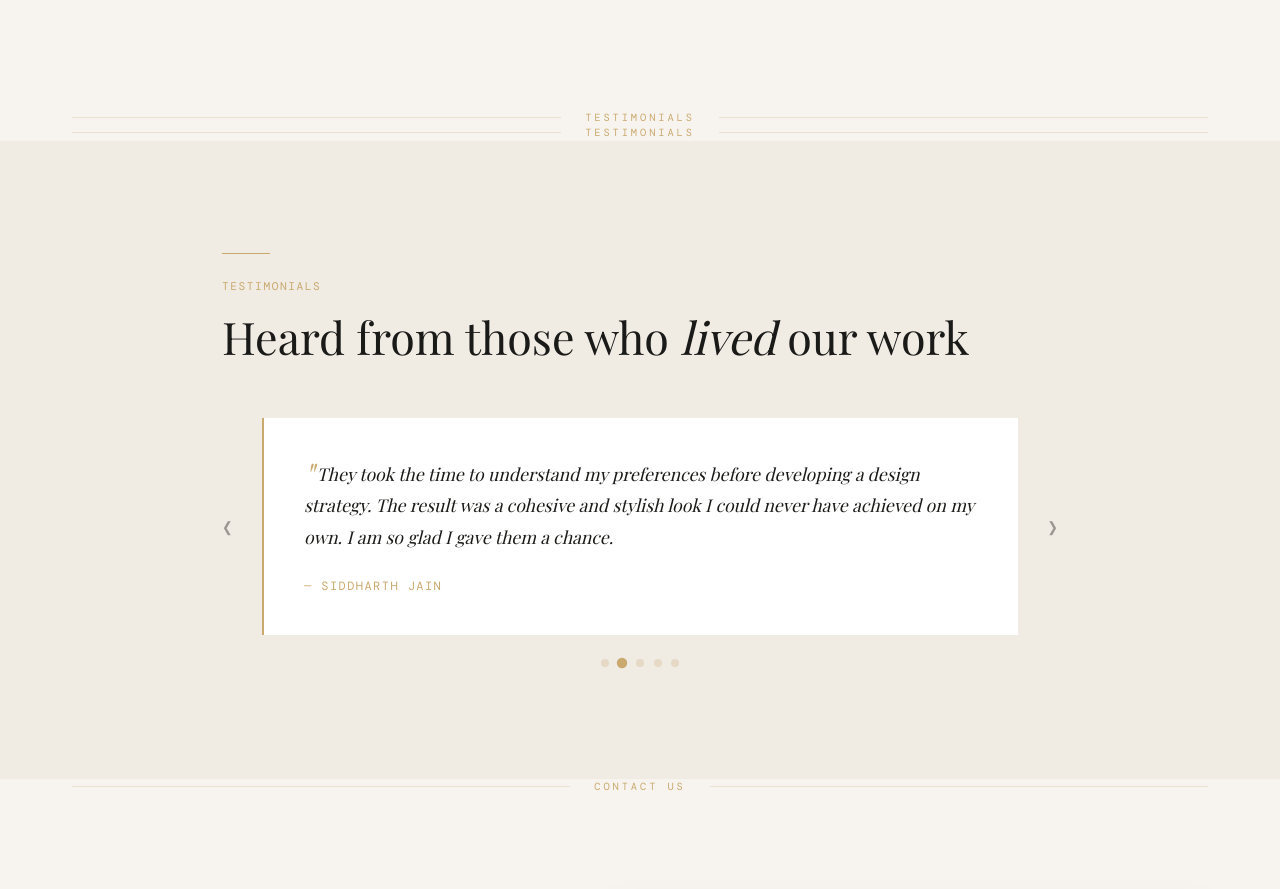
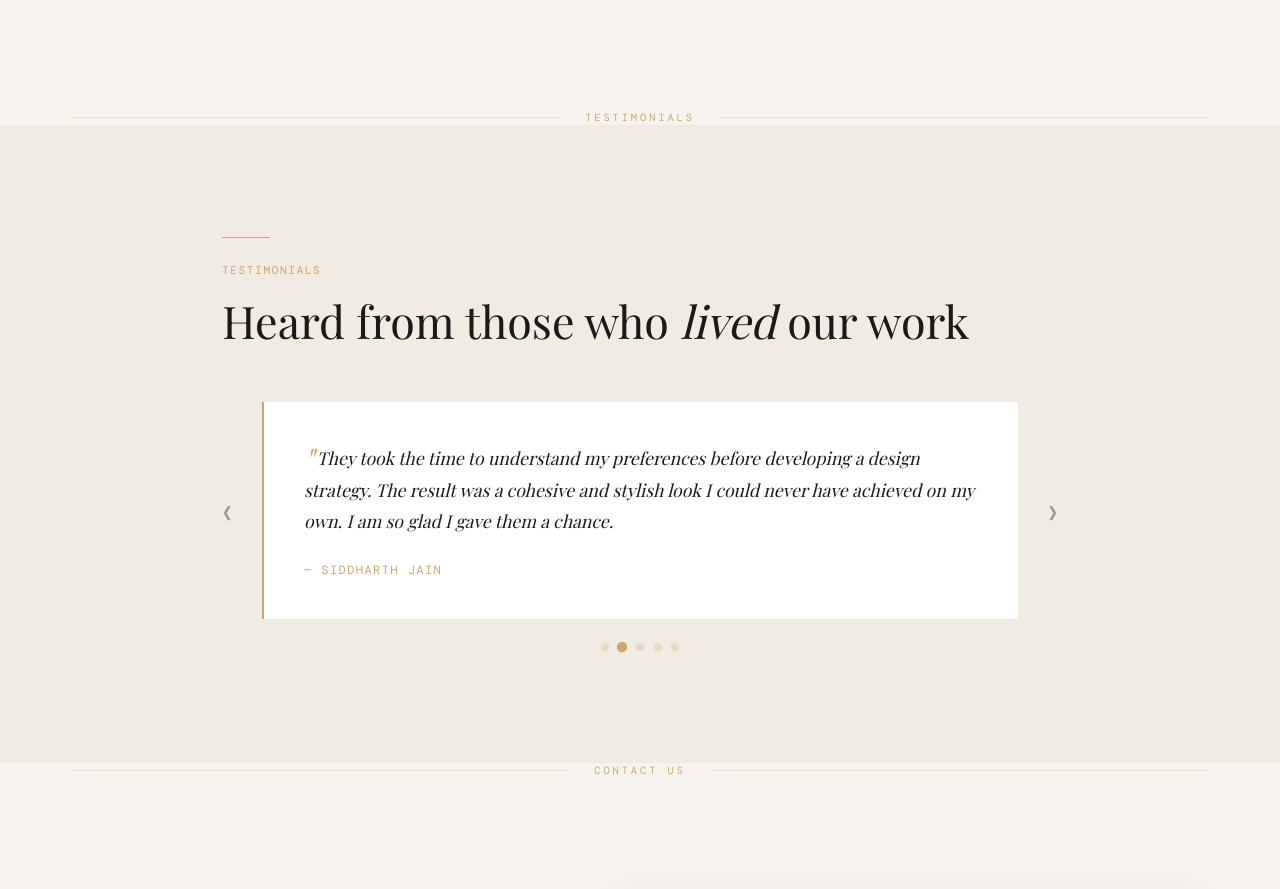
Before and after one commit to ShreyaSinghal12/rsd-website, a React (Vite) app: page / in a window 1280 px wide. Shown: the part 5441-6330 px from the top of the page. Built offline with nearby package versions, Linux system fonts and the light colour scheme; a web font is replaced by a local one.

Commit message:
Removed testimonials from appearing twice

```diff
--- a/src/pages/Home.jsx
+++ b/src/pages/Home.jsx
@@ -398,10 +398,7 @@ export default function Home() {
                 </div>
             </section>
 
-            {/* ── SECTION DIVIDER ── */}
-            <SectionDivider label="Testimonials" />
 
-            {/* ── TESTIMONIALS ── */}
             {/* ── SECTION DIVIDER ── */}
             <SectionDivider label="Testimonials" />
 
```
